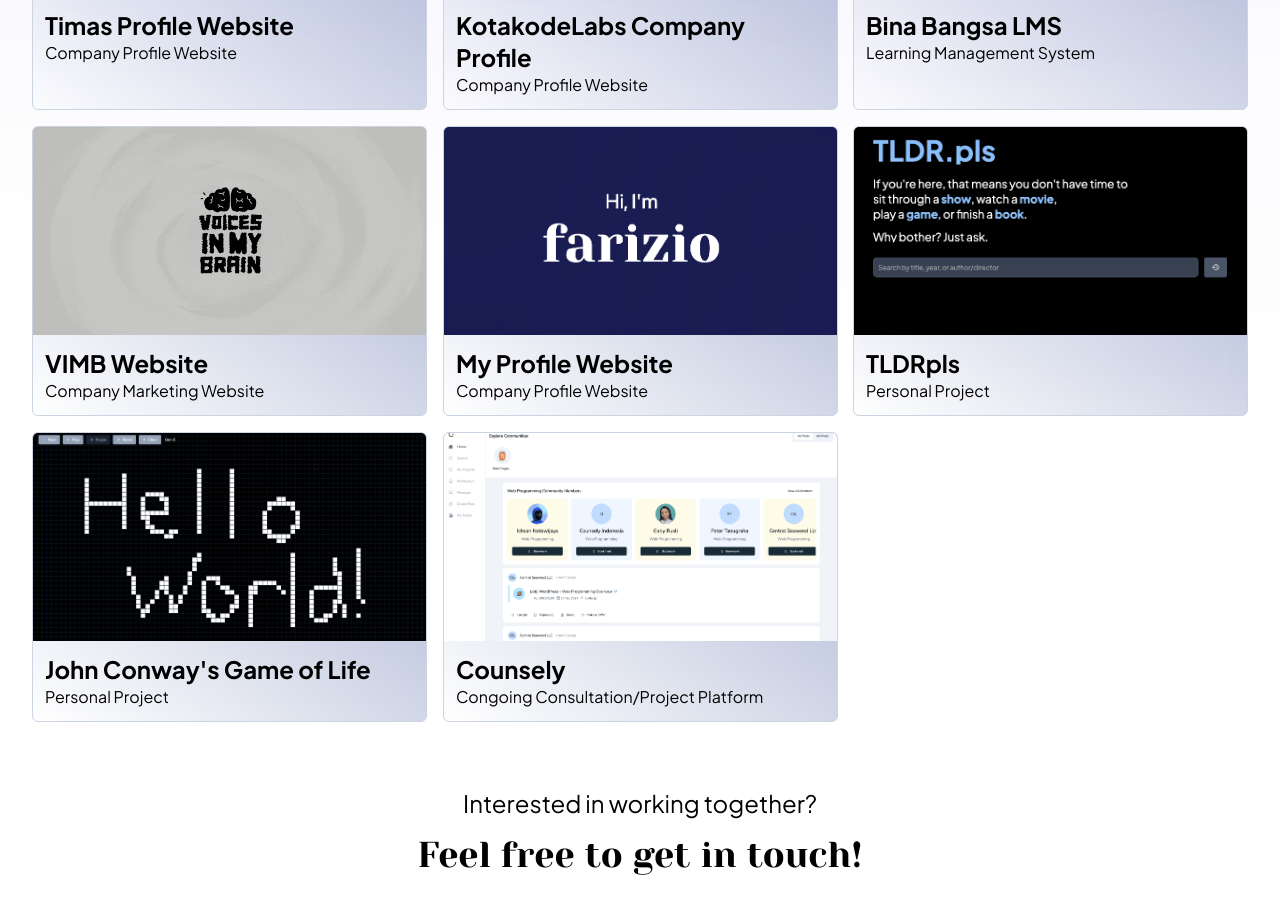
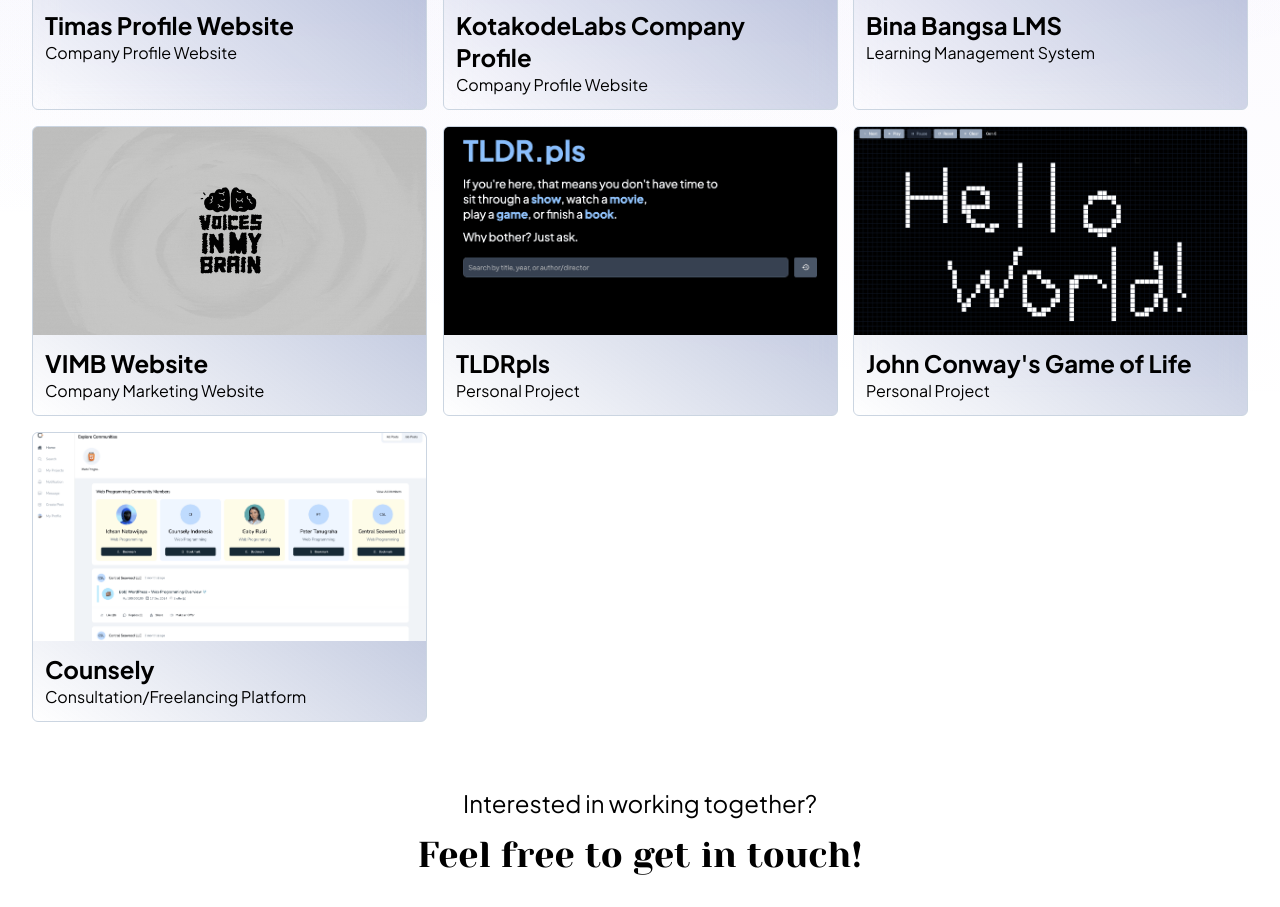
Before and after one commit to FarizioKautsar/profile-website, a Next.js app: page / in a window 1280 px wide. Shown: the part 4540-5447 px from the top of the page. Built offline with nearby package versions, Linux system fonts and the light colour scheme.

Commit message:
Added github page

```diff
--- a/src/components/ProjectModal.tsx
+++ b/src/components/ProjectModal.tsx
@@ -6,6 +6,7 @@ import { useEffect, useState } from "react";
 import { Tooltip, TooltipContent, TooltipTrigger } from "./ui/tooltip";
 import { Button } from "./ui/button";
 import ProjectPicture from "./ProjectPicture";
+import { FaGithub } from "react-icons/fa";
 
 const ProjectModal = ({
   onClose,
@@ -126,16 +127,29 @@ const ProjectModal = ({
               ))}
             </div>
             <p className="mb-4">{project.description}</p>
+            <div className="flex flex-row gap-4">
+              {project.githubUrl && (
+                <a
+                  target="_blank"
+                  href={project.githubUrl}
+                  rel="noopener noreferrer"
+                >
+                  <Button color="white">
+                  <FaGithub size={24} className="inline-block mr-2" />
+                    GitHub
+                    </Button>
+                </a>
+              )}
               {project.websiteUrl && (
                 <a
                   target="_blank"
                   href={project.websiteUrl}
                   rel="noopener noreferrer"
-                className="mt-4"
                 >
                   <Button color="white">Visit Website</Button>
                 </a>
               )}
+            </div>
           </div>
         </div>
       </motion.div>
--- a/src/data/projects.ts
+++ b/src/data/projects.ts
@@ -50,21 +50,21 @@ const projects: Project[] = [
       require("@/images/projects/klabs/klabs3.png"),
     ],
   },
-  {
-    name: "My Profile Website",
-    subTitle: "Company Profile Website",
-    shortDescription:
-      "The website I use to showcase my experiences and portfolio.",
-    description: "The website I use to showcase my experiences and portfolio.",
-    client: "Myself",
-    yearFrom: 2024,
-    yearTo: 2024,
-    techStack: [TECH_STACKS.NEXTJS, TECH_STACKS.TAILWIND, TECH_STACKS.SHADCN],
-    imageUrls: [
-      require("@/images/projects/personal-website/personal-website1.png"),
-      require("@/images/projects/personal-website/personal-website2.png"),
-    ],
-  },
+  // {
+  //   name: "My Profile Website",
+  //   subTitle: "Company Profile Website",
+  //   shortDescription:
+  //     "The website I use to showcase my experiences and portfolio.",
+  //   description: "The website I use to showcase my experiences and portfolio.",
+  //   client: "Myself",
+  //   yearFrom: 2024,
+  //   yearTo: 2024,
+  //   techStack: [TECH_STACKS.NEXTJS, TECH_STACKS.TAILWIND, TECH_STACKS.SHADCN],
+  //   imageUrls: [
+  //     require("@/images/projects/personal-website/personal-website1.png"),
+  //     require("@/images/projects/personal-website/personal-website2.png"),
+  //   ],
+  // },
   {
     name: "Bina Bangsa LMS",
     subTitle: "Learning Management System",
@@ -107,6 +107,7 @@ const projects: Project[] = [
       "This is a personal project of mine that originates from my day-to-day problem. I have a hard time remembering the characters of a book or a TV show, so I often ask ChatGPT for those. Because I find myself often have to describe a media to ChatGPT, I decided just to make my own tool to ask around about the current book I'm reading.",
     client: "Myself",
     websiteUrl: "https://tldrpls.com",
+    githubUrl: "https://github.com/FarizioKautsar/summarize-this",
     yearFrom: 2024,
     yearTo: 2024,
     techStack: [TECH_STACKS.NEXTJS, TECH_STACKS.CHATGPT, TECH_STACKS.TAILWIND],
@@ -124,6 +125,7 @@ const projects: Project[] = [
       `This is a challenge I put on to myself. I've watched a Veritasium video about the issue of computer predictability. In said video, he explains John Conway's Game of Life, which is a zero-player game (a game that does not need any player). This is a simple "game" in which a cell came to life if it has less than 2 or more than 3 neighbors and dies if it has exactly 3 neighbors. With how simple the game is, we would think that we can predict if the game would stop or goes on forever. The thing is, just as Turing Machine paradox showcase, it is impossible for any algorithm to predict if it'll go on forever or not. Neat (for me).`,
     client: "Myself",
     websiteUrl: "https://game-of-life-fariziokautsar.vercel.app/",
+    githubUrl: "https://github.com/FarizioKautsar/game-of-life",
     yearFrom: 2024,
     yearTo: 2024,
     techStack: [TECH_STACKS.NEXTJS, TECH_STACKS.CHATGPT, TECH_STACKS.TAILWIND],
@@ -134,11 +136,12 @@ const projects: Project[] = [
   },
   {
     name: "Counsely",
-    subTitle: "Congoing Consultation/Project Platform",
+    subTitle: "Consultation/Freelancing Platform",
     shortDescription:
       "Counsely is a website dedicated as a meeting point between clients and freelancer",
     description:
-      `I'm currently leading a team of 3 in building a website for a consultation platform company. Counsely is a professional platform designed to connect clients with freelancers. The website provides a user-friendly space for clients to post project or consultation requests and allows freelancers to efficiently find opportunities that align with their skills, preferences, and rates. The website is also integrated with a payment gateway called Xendit`,
+      `I led a team of 3 in developing a website for a consultation platform company. Counsely was designed as a professional platform to connect clients with freelancers, offering a user-friendly experience. The platform allowed clients to post project or consultation requests and enabled freelancers to efficiently find opportunities that matched their skills, preferences, and rates.
+The website was built using modern technologies, including Expo for the front end and Tailwind CSS for styling, ensuring a responsive and visually appealing design. It was also integrated with Xendit as the payment gateway, providing secure and seamless transactions for both clients and freelancers.`,
     client: "KotakodeLabs - Counsely",
     websiteUrl: "https://counsely.app/",
     yearFrom: 2024,
--- a/src/types.ts
+++ b/src/types.ts
@@ -40,6 +40,7 @@ export type Project = {
   shortDescription?: string;
   description?: string | React.ReactNode;
   websiteUrl?: string;
+  githubUrl?: string;
   yearFrom: number;
   yearTo?: number;
   techStack: TechStack[];
```
Lines whose indentation alone changed are shown as unchanged.
